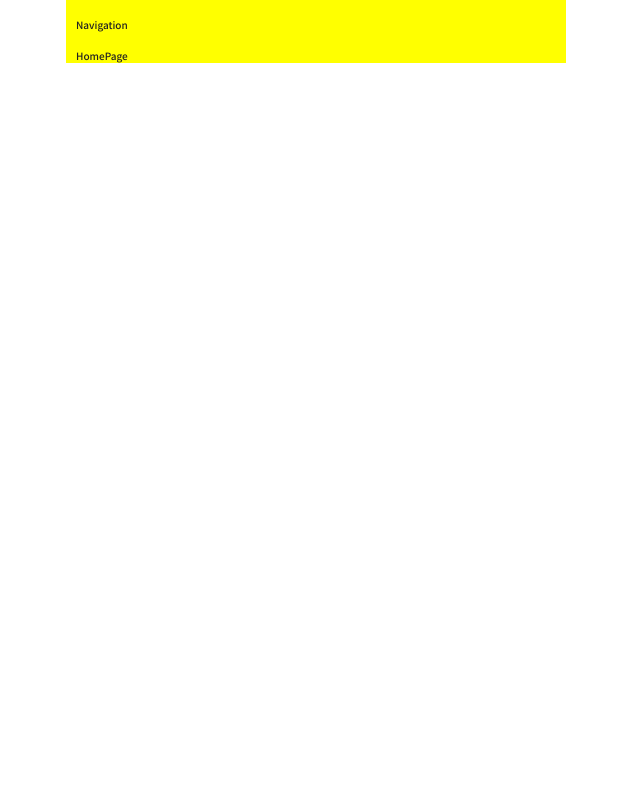
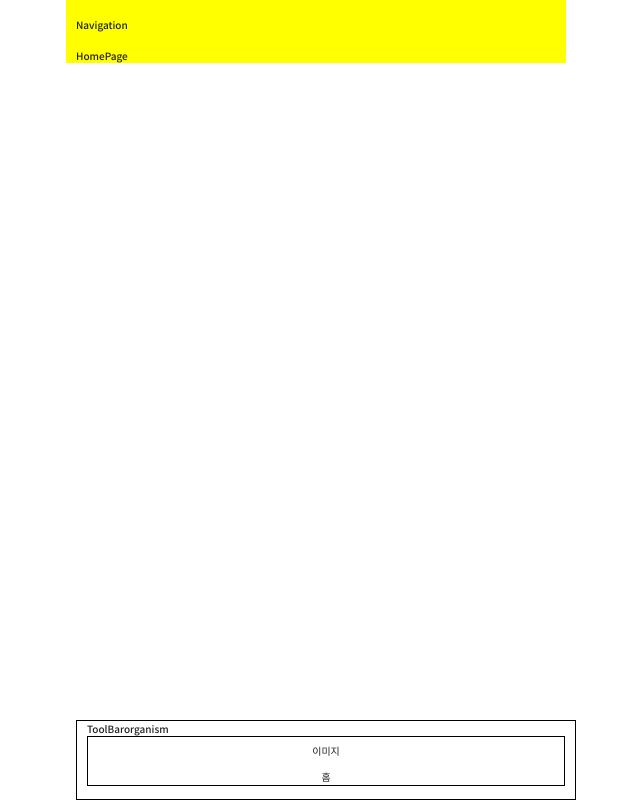
Before and after one commit to ycjeon0129/Planty, a React (Create React App) app in the folder frontend/: page /home in a window 1280 px wide. Shown: the whole page, without its empty margins (324-964 px from the left). Built offline with nearby package versions, Linux system fonts and the light colour scheme.

Commit message:
[FE] Feat: ToolBar 공통 컴포넌트 개발

```diff
--- /dev/null
+++ b/frontend/src/components/atoms/common/ToolBar/ToolMenuBar.tsx
@@ -0,0 +1,15 @@
+import React from 'react';
+import './ToolMenuBar.scss';
+
+function ToolMenuBar() {
+	return (
+		<div className="menuBox">
+			<div>
+				<div className="iconBox">이미지</div>
+				<span>홈</span>
+			</div>
+		</div>
+	);
+}
+
+export default ToolMenuBar;
--- /dev/null
+++ b/frontend/src/components/layout/ToolBarLayout/ToolBarLayout.tsx
@@ -0,0 +1,16 @@
+import React from 'react';
+// import ToolMenuBar from 'components/atoms/common/ToolBar/ToolMenuBar';
+import ToolBarOrg from 'components/organisms/common/ToolBarOrg/ToolBarOrg';
+import 'components/layout/ToolBarLayout/ToolBarLayout.scss';
+
+function ToolBarLayout() {
+	return (
+		<div>
+			<div className="ToolBarLayout">
+				<ToolBarOrg />
+			</div>
+		</div>
+	);
+}
+
+export default ToolBarLayout;
--- /dev/null
+++ b/frontend/src/components/organisms/common/ToolBarOrg/ToolBarOrg.tsx
@@ -0,0 +1,16 @@
+import React from 'react';
+import ToolMenuBar from 'components/atoms/common/ToolBar/ToolMenuBar';
+import 'components/organisms/common/ToolBarOrg/ToolBarOrg.scss';
+
+function ToolBarOrg() {
+	return (
+		<div>
+			<div>ToolBarorganism</div>
+			<div className="ToolBarOrgBox">
+				<ToolMenuBar />
+			</div>
+		</div>
+	);
+}
+
+export default ToolBarOrg;
--- a/frontend/src/pages/Home/HomePage.tsx
+++ b/frontend/src/pages/Home/HomePage.tsx
@@ -1,7 +1,13 @@
 import React from 'react';
+import ToolBarLayout from 'components/layout/ToolBarLayout/ToolBarLayout';
 
 function HomePage() {
-	return <div>HomePage</div>;
+	return (
+		<div>
+			<div>HomePage</div>
+			<ToolBarLayout />
+		</div>
+	);
 }
 
 export default HomePage;
```
